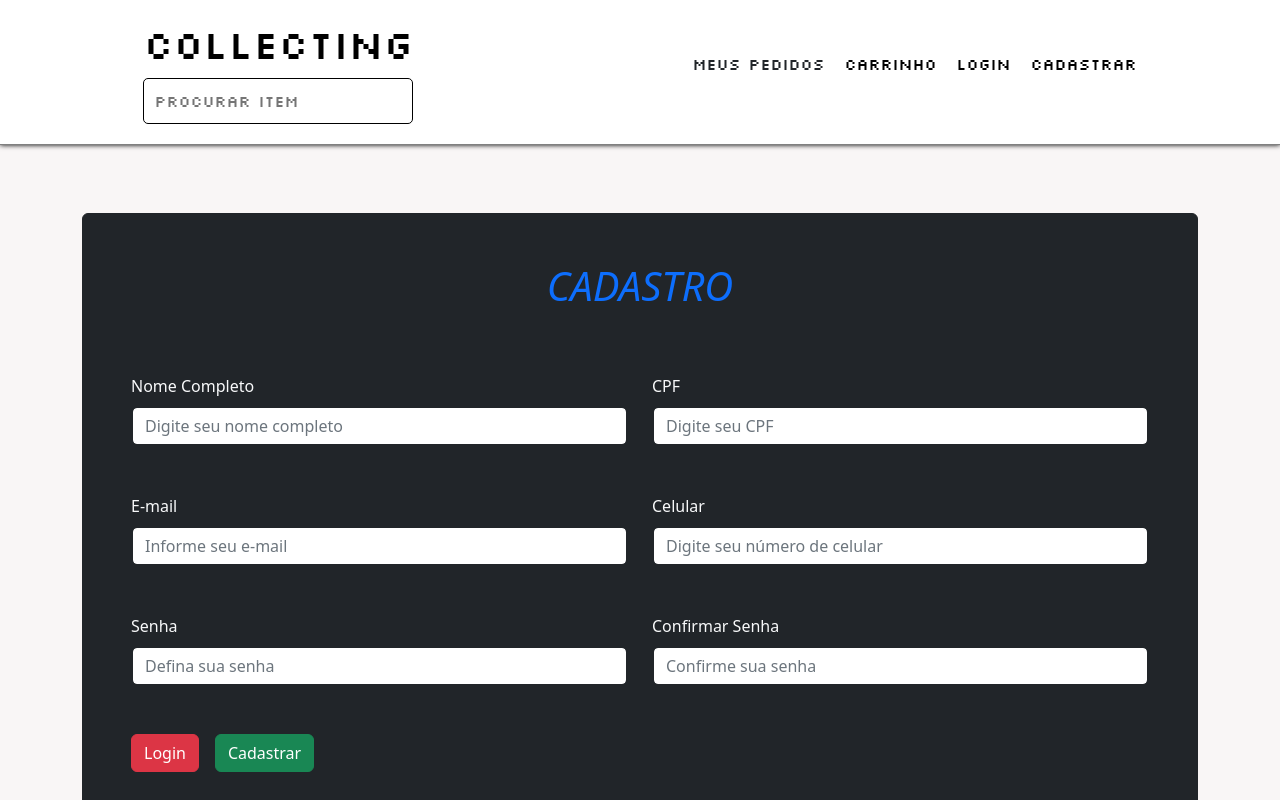
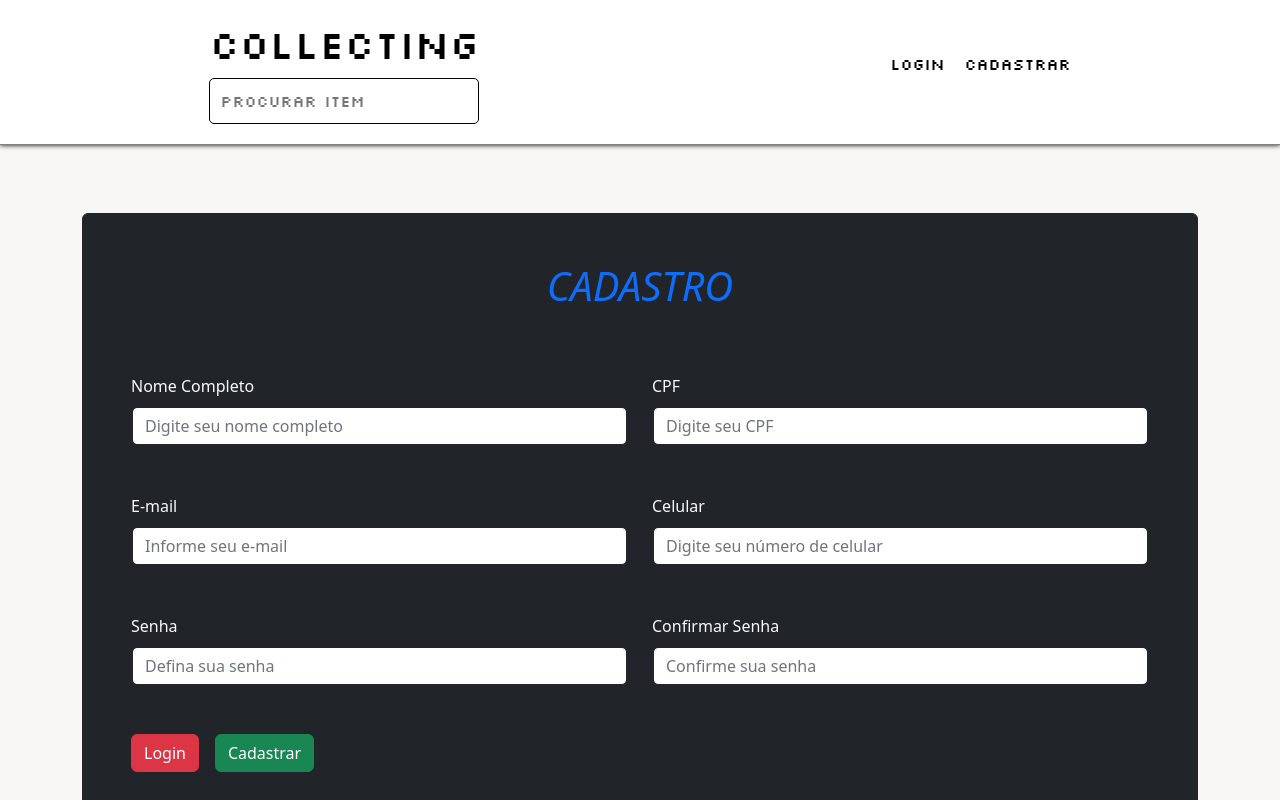
Before and after one commit to stevansantana/Collecting, a React (Create React App) app: page /sign-up in a window 1280 px wide. Shown: the top 800 px of the page. Built offline with nearby package versions, Linux system fonts and the light colour scheme.

Commit message:
modificações sem muitos efeitos

```diff
--- a/src/components/layout/NavBar/NavBar.jsx
+++ b/src/components/layout/NavBar/NavBar.jsx
@@ -41,14 +41,6 @@ export default function NavBar({ open }) {
             {usuario === undefined && (
                <>
                   <li>
-                     Meus pedidos
-                  </li>
-                  <li>
-                     <Link to={'/Login'}>
-                        Carrinho
-                     </Link>
-                  </li>
-                  <li>
                      <Link to={'/Login'}>
                         Login
                      </Link>
@@ -75,6 +67,9 @@ export default function NavBar({ open }) {
                         {usuario.name.split(' ')[0]}
                      </Link>
                   </li>
+                  <li>
+                     Sair
+                  </li>
                </>
             )}
          </UL>
--- a/src/components/pages/Carrinho/Carrinho.jsx
+++ b/src/components/pages/Carrinho/Carrinho.jsx
@@ -87,7 +87,7 @@ export default function Carrinho() {
                   </tbody>
 
                </table>
-               <div>
+               <div className='mb-5'>
                   <Link to={'/'}>
                      <Button conteudoBtn='Adicionar mais itens' />
                   </Link>
--- a/src/components/pages/Carrinho/Carrinho.module.css
+++ b/src/components/pages/Carrinho/Carrinho.module.css
@@ -31,10 +31,6 @@
     padding-top: 85px;
 }
 
-main {
-    margin-bottom: 50px;
-}
-
 main img {
     display: table-cell;
     float: left;
```
